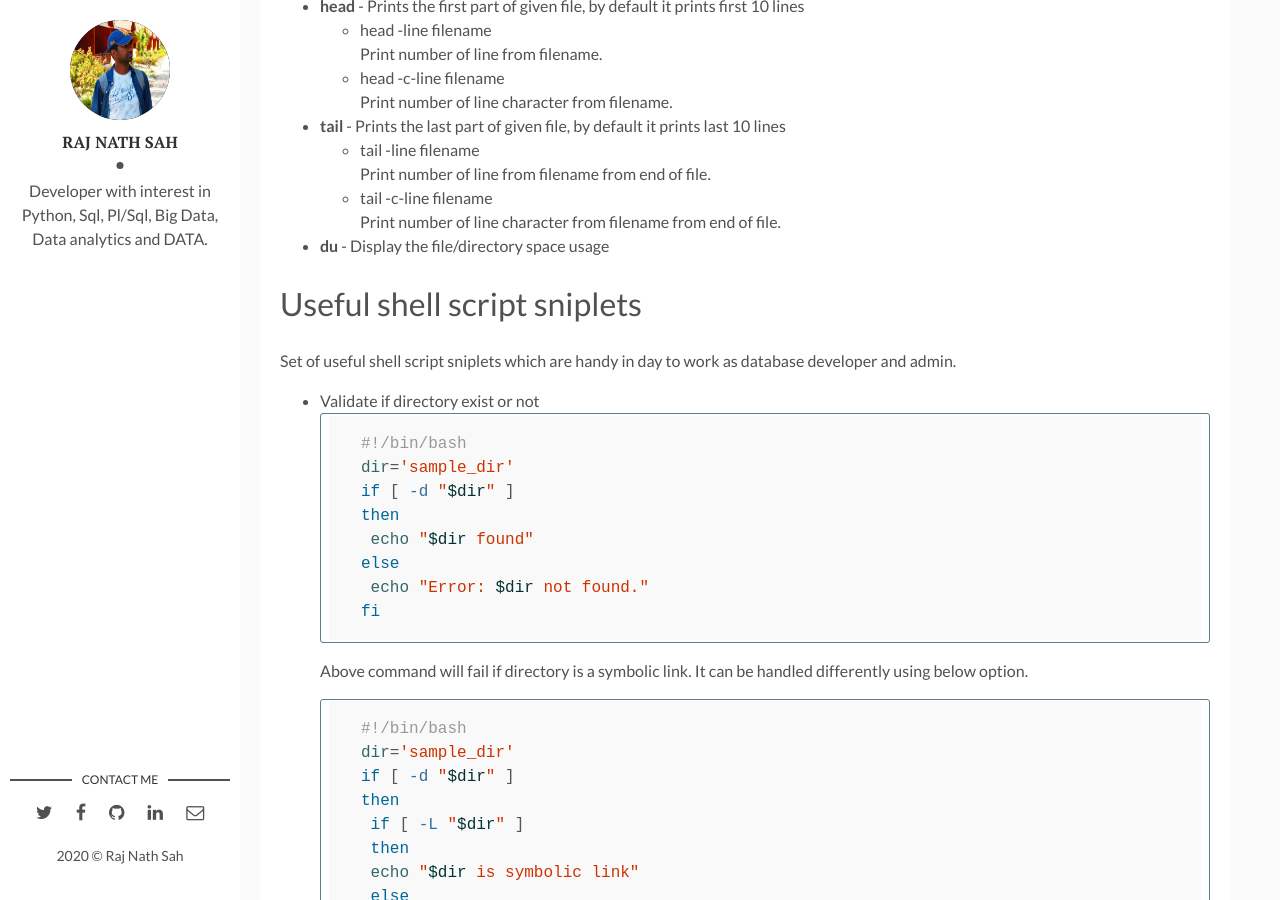
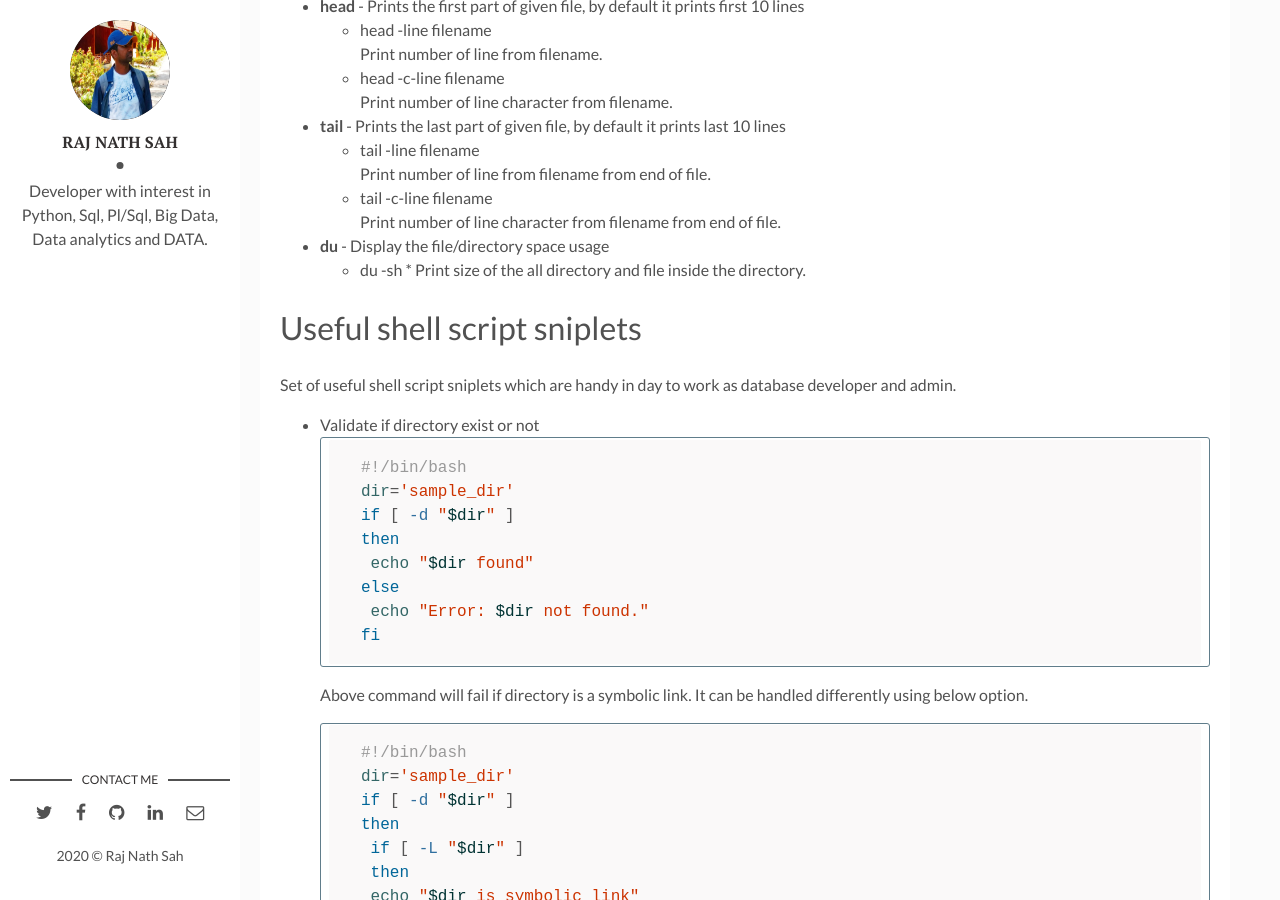
Before and after one commit to rajnathsah/rajnathsah.github.io, a Jekyll site: the page built from _posts/2019-11-27-shell-script-linux-command.md, in a window 1280 px wide and 900 px high, scrolled down 3256 px. Built offline with Jekyll 4.4.1, drawn with Linux system fonts in a browser that asks for light colours; comment, search, counter and statistics services are not loaded; some of the changed text lies outside the part shown.

Commit message:
Update 2019-11-27-shell-script-linux-command.md

```diff
--- a/_posts/2019-11-27-shell-script-linux-command.md
+++ b/_posts/2019-11-27-shell-script-linux-command.md
@@ -148,6 +148,8 @@ Set of common useful linux command with basic description and usage.
   * tail -c-line filename
   Print number of line character from filename from end of file.
 * **du** - Display the file/directory space usage
+  * du -sh *
+  Print size of the all directory and file inside the directory.
 
 # Useful shell script sniplets
 Set of useful shell script sniplets which are handy in day to work as database developer and admin.
```
Also changed, not shown: other parts of _posts/2019-11-27-shell-script-linux-command.md (+1 -1 lines).
